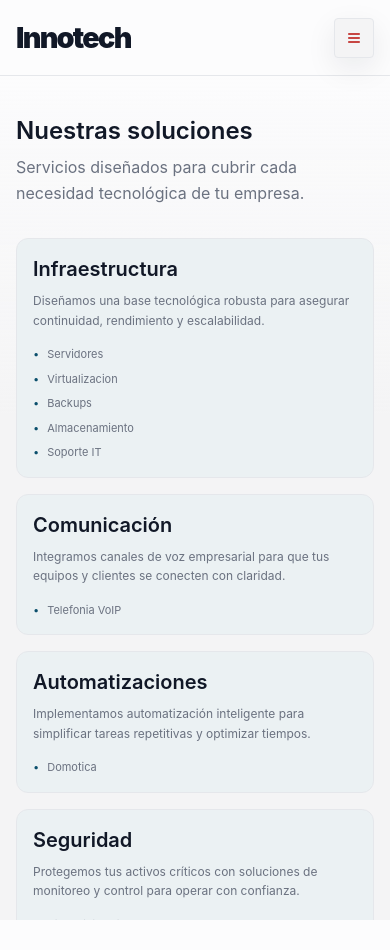
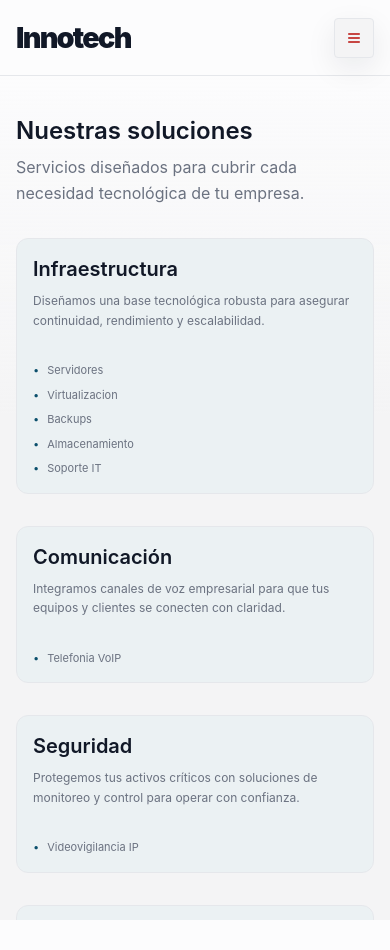
Before and after one commit to ferz7e/innotech-site, a React (Vite) app: page / in a window 390 px wide. Shown: the top 950 px of the page. Built offline with nearby package versions, Linux system fonts and the light colour scheme.

Commit message:
feat(home): endurece snap mobile Hero->Servicios y ajusta layout de Services/About

```diff
--- a/src/sections/Hero.tsx
+++ b/src/sections/Hero.tsx
@@ -9,10 +9,10 @@ const MARQUEE_ITEMS = [...BRANDS, ...BRANDS, ...BRANDS, ...BRANDS];
 
 const HERO_COPY = {
   badge: "Soluciones IT para empresas",
-  titleStart: "Conectividad, seguridad",
-  titleHighlight: "y operación sin interrupciones",
+  titleStart: "Conectividad y seguridad",
+  titleHighlight: "En tus operaciones",
   subtitle:
-    "Innotech combina infraestructura, redes, seguridad y automatización para lanzar proyectos rápidos, sólidos y listos para crecer sin fricción.",
+    "En Innotech desarrollamos soluciones de infraestructura, redes, seguridad y automatización, pensadas para impulsar la eficiencia y el crecimiento de tu empresa.",
   cta: "Hablá con nuestro equipo",
   trustText: "Nuestros clientes confían en la calidad de nuestras soluciones",
 } as const;
--- a/src/sections/ServicesGridSection.tsx
+++ b/src/sections/ServicesGridSection.tsx
@@ -1,79 +1,105 @@
 import SectionHeading from "../components/shared/SectionHeading";
 import { NAVIGATION_GROUPS } from "../layouts/components/navigationData";
 
-/**
- * CONFIGURACIÓN DE DATOS
- * Extraemos y normalizamos los items de navegación.
- */
+type ServiceItem = {
+  title: string;
+  description: string;
+  items: string[];
+  imageSrc: string;
+  imageAlt: string;
+  imageFirst?: boolean;
+  hideImage?: boolean;
+  textFit?: boolean;
+  layout?: "column" | "row";
+  imageMode?: "fixed200" | "fill";
+  desktopClass: string;
+};
+
 const getItemsByCategory = (category: string, extra: string[] = []) => {
-  const items = NAVIGATION_GROUPS.find((g) => g.category === category)?.items ?? [];
+  const items = NAVIGATION_GROUPS.find((group) => group.category === category)?.items ?? [];
   return Array.from(new Set([...items, ...extra]));
 };
 
-const SERVICES_DATA = [
+// Layout desktop inspirado en el wireframe del usuario:
+// 1) bloque grande arriba-izquierda
+// 2) bloque pequeño arriba-derecha
+// 3) bloque alto a la derecha
+// 4) bloque abajo-izquierda
+// 5) bloque abajo-centro
+const SERVICES_DATA: ServiceItem[] = [
   {
     title: "Infraestructura",
     description: "Diseñamos una base tecnológica robusta para asegurar continuidad, rendimiento y escalabilidad.",
     items: getItemsByCategory("Infraestructura"),
     imageSrc: "https://picsum.photos/id/1040/1200/900",
-    imageAlt: "Infraestructura",
-    isWide: true, // Para el diseño de 2 columnas
-    imageFirst: false,
+    imageAlt: "Infraestructura empresarial",
+    textFit: true,
+    layout: "row",
+    imageMode: "fill",
+    desktopClass: "lg:col-start-1 lg:col-end-3 lg:row-start-1 lg:row-end-2",
   },
   {
     title: "Comunicación",
     description: "Integramos canales de voz empresarial para que tus equipos y clientes se conecten con claridad.",
     items: getItemsByCategory("Comunicaciones"),
     imageSrc: "https://picsum.photos/id/1062/1200/900",
-    imageAlt: "Comunicación",
+    imageAlt: "Comunicación empresarial",
+    hideImage: true,
+    desktopClass: "lg:col-start-3 lg:col-end-4 lg:row-start-1 lg:row-end-2",
+  },
+  {
+    title: "Seguridad",
+    description: "Protegemos tus activos críticos con soluciones de monitoreo y control para operar con confianza.",
+    items: getItemsByCategory("Seguridad", ["Videovigilancia IP"]),
+    imageSrc: "https://picsum.photos/id/1018/1200/900",
+    imageAlt: "Seguridad y monitoreo",
     imageFirst: true,
+    desktopClass: "lg:col-start-2 lg:col-end-3 lg:row-start-2 lg:row-end-5",
   },
   {
     title: "Automatizaciones",
     description: "Implementamos automatización inteligente para simplificar tareas repetitivas y optimizar tiempos.",
     items: getItemsByCategory("Automatizacion", ["Domotica"]),
     imageSrc: "https://picsum.photos/id/1070/1200/900",
-    imageAlt: "Automatizaciones",
-    imageFirst: false,
-  },
-  {
-    title: "Seguridad",
-    description: "Protegemos tus activos críticos con soluciones de monitoreo y control para operar con confianza.",
-    items: getItemsByCategory("Seguridad", ["Videovigilancia IP"]),
-    imageSrc: "https://picsum.photos/id/1018/1200/900",
-    imageAlt: "Seguridad",
-    imageFirst: true,
+    imageAlt: "Automatizaciones y domótica",
+    desktopClass: "lg:col-start-1 lg:col-end-2 lg:row-start-2 lg:row-end-5",
   },
   {
     title: "Redes",
     description: "Diseñamos y optimizamos redes empresariales para mantener conectividad estable y segura.",
     items: getItemsByCategory("Redes"),
     imageSrc: "https://picsum.photos/id/1039/1200/900",
-    imageAlt: "Redes",
-    imageFirst: false,
+    imageAlt: "Redes corporativas",
+    textFit: true,
+    imageMode: "fill",
+    desktopClass: "lg:col-start-3 lg:col-end-4 lg:row-start-2 lg:row-end-5 lg:h-full",
   },
 ];
 
-/**
- * COMPONENTE: ServiceCard
- * Un componente único y flexible para renderizar cada tarjeta de servicio.
- */
-interface ServiceCardProps {
-  title: string;
-  description: string;
-  items: string[];
-  imageSrc: string;
-  imageAlt: string;
-  isWide?: boolean;
-  imageFirst?: boolean;
-}
+type ServiceCardProps = ServiceItem & {
+  className?: string;
+};
 
-const ServiceCard = ({ title, description, items, imageSrc, imageAlt, isWide, imageFirst }: ServiceCardProps) => {
-  const isVerticalLayout = !isWide;
+function ServiceCard({
+  title,
+  description,
+  items,
+  imageSrc,
+  imageAlt,
+  imageFirst,
+  hideImage,
+  textFit,
+  layout = "column",
+  imageMode = "fixed200",
+  className = "",
+}: ServiceCardProps) {
+  const isRowLayout = layout === "row";
 
-  // Contenedor de Información (Texto + Lista)
-  const TextContent = (
-    <div className={`flex min-h-0 flex-col justify-between gap-4 ${isVerticalLayout ? "md:basis-2/3" : "flex-1"}`}>
+  const textContent = (
+    <div
+      className={`flex min-h-0 flex-col gap-8 ${
+        textFit || hideImage ? "h-fit flex-none items-start justify-start" : "flex-1 justify-between"
+      }`}>
       <div className="space-y-2">
         <h3 className="text-xl font-semibold text-[var(--text)] md:text-2xl">{title}</h3>
         <p className="max-w-md text-xs leading-relaxed text-[var(--text-muted)] md:text-sm">{description}</p>
@@ -85,7 +111,7 @@ const ServiceCard = ({ title, description, items, imageSrc, imageAlt, isWide, im
             <span className="text-[var(--accent-2)]">•</span>
             <a
               href={`/${item.toLowerCase().replace(/\s+/g, "-")}`}
-              className="hover:text-[var(--text)] transition-colors">
+              className="transition-colors hover:text-[var(--text)]">
               {item}
             </a>
           </li>
@@ -94,49 +120,38 @@ const ServiceCard = ({ title, description, items, imageSrc, imageAlt, isWide, im
     </div>
   );
 
-  // Contenedor de Imagen
-  const ImageContent = (
+  const imageContent = hideImage ? null : (
     <div
-      className={`hidden min-h-0 overflow-hidden rounded-lg border border-[var(--line)] bg-[var(--bg)] md:flex ${
-        isVerticalLayout ? "md:basis-1/3" : "flex-1"
+      className={`hidden overflow-hidden rounded-lg border border-[var(--line)] bg-[var(--bg)] md:flex ${
+        imageMode === "fill" ? "min-h-0 flex-1 self-stretch" : "h-[200px] min-h-[200px]"
       }`}>
       <img src={imageSrc} alt={imageAlt} loading="lazy" className="h-full w-full object-cover" />
     </div>
   );
 
   return (
-    <div
-      className={`
-      group h-fit w-full rounded-xl border border-[var(--line)] bg-[var(--bg-muted-accent)] p-4 md:h-[360px]
-      transition-all duration-300 hover:border-[var(--accent-2)]
-      ${isWide ? "col-span-1 lg:col-span-2" : "col-span-1"}
-    `}>
-      <div
-        className={`
-        flex h-full justify-between gap-4
-        ${isWide ? "flex-col lg:flex-row" : "flex-col"}
-      `}>
-        {/* Renderizado condicional basado en el orden deseado o si es ancho */}
-        {imageFirst && !isWide ? (
+    <article
+      className={`group h-fit w-full rounded-xl border border-[var(--line)] bg-[var(--bg-muted-accent)] p-4 transition-all duration-300 hover:border-[var(--accent-2)] ${className}`}>
+      <div className={`flex h-full justify-between gap-8 ${isRowLayout ? "flex-col md:flex-row" : "flex-col"}`}>
+        {imageFirst ? (
           <>
-            {ImageContent}
-            {TextContent}
+            {imageContent}
+            {textContent}
           </>
         ) : (
           <>
-            {TextContent}
-            {ImageContent}
+            {textContent}
+            {imageContent}
           </>
         )}
       </div>
-    </div>
+    </article>
   );
-};
+}
 
-/**
- * SECCIÓN PRINCIPAL: ServicesGridSection
- */
 function ServicesGridSection() {
+  const [infraestructura, comunicacion, seguridad, automatizaciones, redes] = SERVICES_DATA;
+
   return (
     <section className="relative flex h-full min-h-0 items-start justify-center overflow-y-auto py-6 md:min-h-screen md:items-center md:overflow-visible md:py-12">
       <div className="relative z-10 flex w-full max-w-[1240px] flex-col gap-8 p-4">
@@ -146,10 +161,22 @@ function ServicesGridSection() {
           subtitle="Servicios diseñados para cubrir cada necesidad tecnológica de tu empresa."
         />
 
-        <div className="grid w-full grid-cols-1 md:grid-cols-2 lg:grid-cols-3 gap-4">
-          {SERVICES_DATA.map((service, index) => (
-            <ServiceCard key={index} {...service} />
+        <div className="grid w-full grid-cols-1 gap-8 md:grid-cols-2 lg:hidden">
+          {SERVICES_DATA.map((service) => (
+            <ServiceCard key={service.title} {...service} />
           ))}
+        </div>
+
+        <div className="hidden w-full grid-cols-3 gap-8 lg:grid">
+          <ServiceCard {...infraestructura} className="lg:col-span-2 lg:h-full" />
+
+          <div className="row-span-2 flex min-h-0 flex-col gap-8">
+            <ServiceCard {...comunicacion} />
+            <ServiceCard {...redes} className="flex-1 lg:h-full" />
+          </div>
+
+          <ServiceCard {...automatizaciones} />
+          <ServiceCard {...seguridad} />
         </div>
       </div>
     </section>
```
Also changed, not shown: src/sections/AboutInnotechSection.tsx (+19 -20 lines).
